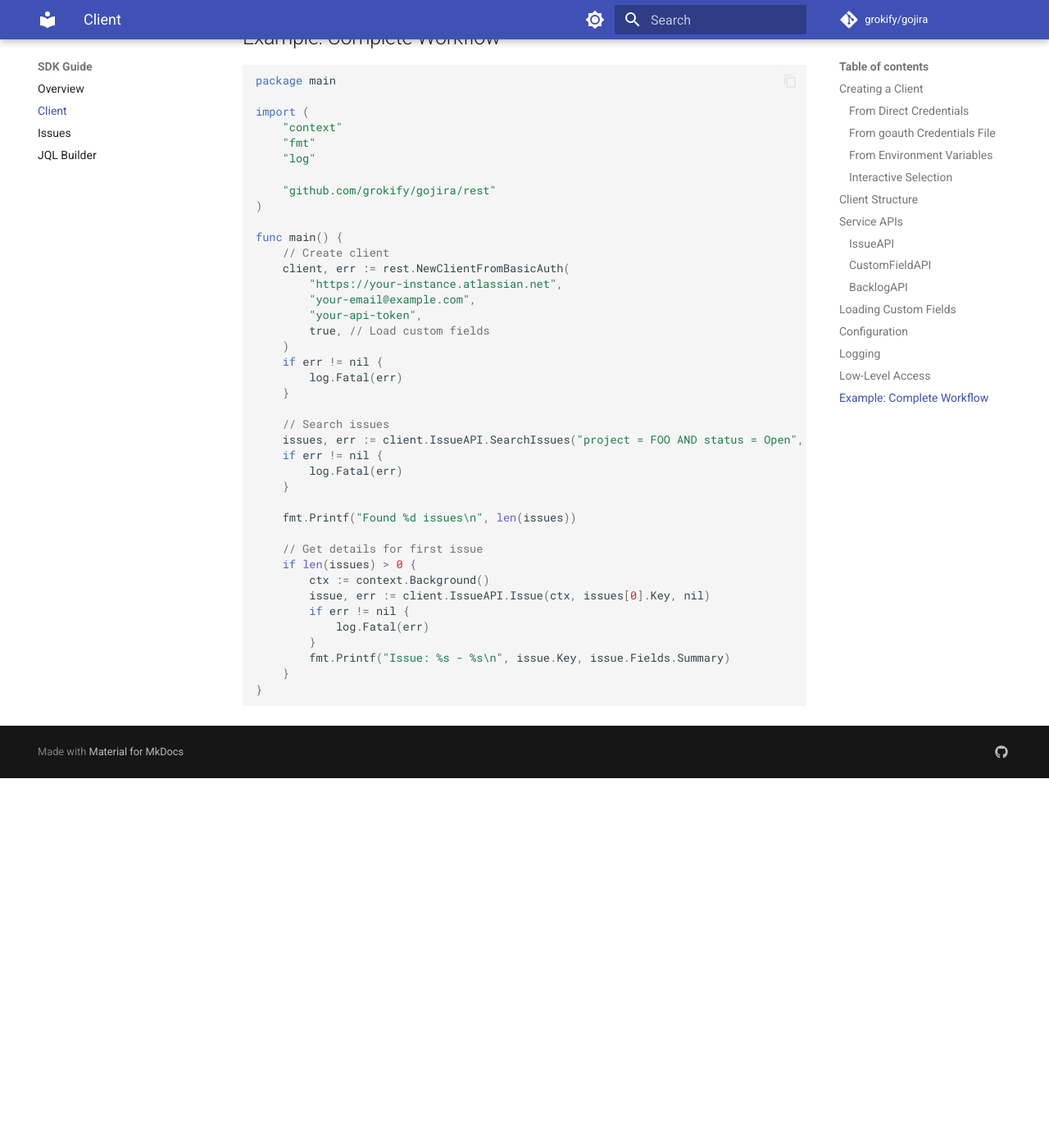
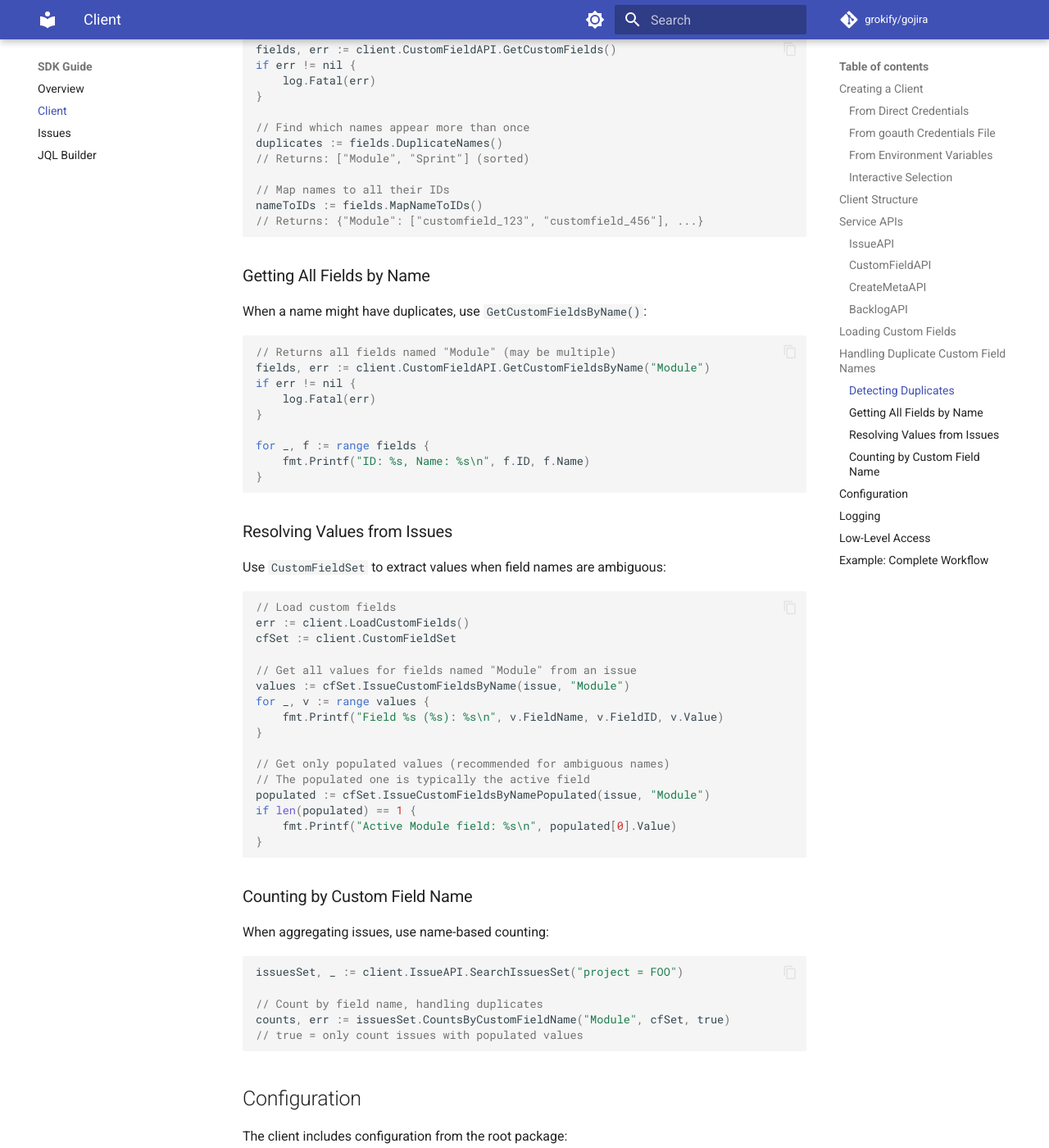
Before and after one commit to grokify/gojira, an MkDocs documentation site: the page built from docs/sdk/client.md, in a window 1280 px wide and 1400 px high, scrolled down 3654 px. Shown: the whole window at 82% size. Built offline with MkDocs 1.6.1 and Material for MkDocs 9.7.7, drawn with Linux system fonts in a browser that asks for light colours; comment, search, counter and statistics services are not loaded; before the commit the page ends 4603 px from its top, so only the background shows below that; some of the changed text lies outside the part shown.

Commit message:
docs(sdk): add documentation for custom field and createmeta APIs
Update SDK documentation with:
- CreateMetaAPI for project-based field discovery
- New CustomFieldAPI methods (GetCustomFieldsByName, GetCustomFieldByID, GetCustomFieldsForProject)
- Handling duplicate custom field names section
- CountsByCustomFieldName for name-based aggregation

Co-Authored-By: Claude Opus 4.5 <noreply@anthropic.com>

````diff
--- a/docs/sdk/client.md
+++ b/docs/sdk/client.md
@@ -70,6 +70,7 @@ type Client struct {
     JiraClient     *jira.Client
     Logger         *slog.Logger
     BacklogAPI     *BacklogService
+    CreateMetaAPI  *CreateMetaService
     CustomFieldAPI *CustomFieldService
     IssueAPI       *IssueService
     CustomFieldSet *CustomFieldSet
@@ -107,6 +108,33 @@ fields, err := client.CustomFieldAPI.GetCustomFields()
 
 // Get Epic Link field
 epicField, err := client.CustomFieldAPI.GetCustomFieldEpicLink()
+
+// Get field by exact ID
+field, err := client.CustomFieldAPI.GetCustomFieldByID("customfield_10001")
+
+// Get all fields matching a name (handles duplicates)
+fields, err := client.CustomFieldAPI.GetCustomFieldsByName("Module")
+
+// Get custom fields available in a specific project
+ctx := context.Background()
+projectFields, err := client.CustomFieldAPI.GetCustomFieldsForProject(ctx, "ABC")
+```
+
+### CreateMetaAPI
+
+Discover which fields are available for issue creation in specific projects:
+
+```go
+ctx := context.Background()
+
+// Get issue types for a project
+issueTypes, err := client.CreateMetaAPI.GetIssueTypes(ctx, "ABC")
+
+// Get fields for a specific issue type
+fields, err := client.CreateMetaAPI.GetFields(ctx, "ABC", "10001")
+
+// Get all fields across all issue types in a project
+allFields, err := client.CreateMetaAPI.GetAllFieldsForProject(ctx, "ABC")
 ```
 
 ### BacklogAPI
@@ -131,8 +159,80 @@ err := client.LoadCustomFields()
 
 // Access loaded fields
 if client.CustomFieldSet != nil {
-    field, ok := client.CustomFieldSet.ByID("customfield_10001")
+    name, err := client.CustomFieldSet.IDToName("customfield_10001")
 }
+```
+
+## Handling Duplicate Custom Field Names
+
+Jira allows multiple custom fields to share the same display name (common when copying schemes or reinstalling apps). The SDK provides tools to handle this:
+
+### Detecting Duplicates
+
+```go
+fields, err := client.CustomFieldAPI.GetCustomFields()
+if err != nil {
+    log.Fatal(err)
+}
+
+// Find which names appear more than once
+duplicates := fields.DuplicateNames()
+// Returns: ["Module", "Sprint"] (sorted)
+
+// Map names to all their IDs
+nameToIDs := fields.MapNameToIDs()
+// Returns: {"Module": ["customfield_123", "customfield_456"], ...}
+```
+
+### Getting All Fields by Name
+
+When a name might have duplicates, use `GetCustomFieldsByName()`:
+
+```go
+// Returns all fields named "Module" (may be multiple)
+fields, err := client.CustomFieldAPI.GetCustomFieldsByName("Module")
+if err != nil {
+    log.Fatal(err)
+}
+
+for _, f := range fields {
+    fmt.Printf("ID: %s, Name: %s\n", f.ID, f.Name)
+}
+```
+
+### Resolving Values from Issues
+
+Use `CustomFieldSet` to extract values when field names are ambiguous:
+
+```go
+// Load custom fields
+err := client.LoadCustomFields()
+cfSet := client.CustomFieldSet
+
+// Get all values for fields named "Module" from an issue
+values := cfSet.IssueCustomFieldsByName(issue, "Module")
+for _, v := range values {
+    fmt.Printf("Field %s (%s): %s\n", v.FieldName, v.FieldID, v.Value)
+}
+
+// Get only populated values (recommended for ambiguous names)
+// The populated one is typically the active field
+populated := cfSet.IssueCustomFieldsByNamePopulated(issue, "Module")
+if len(populated) == 1 {
+    fmt.Printf("Active Module field: %s\n", populated[0].Value)
+}
+```
+
+### Counting by Custom Field Name
+
+When aggregating issues, use name-based counting:
+
+```go
+issuesSet, _ := client.IssueAPI.SearchIssuesSet("project = FOO")
+
+// Count by field name, handling duplicates
+counts, err := issuesSet.CountsByCustomFieldName("Module", cfSet, true)
+// true = only count issues with populated values
 ```
 
 ## Configuration
````
Also changed, not shown: docs/sdk/index.md (+2 -1 lines), docs/sdk/issues.md (+5 -1 lines).
